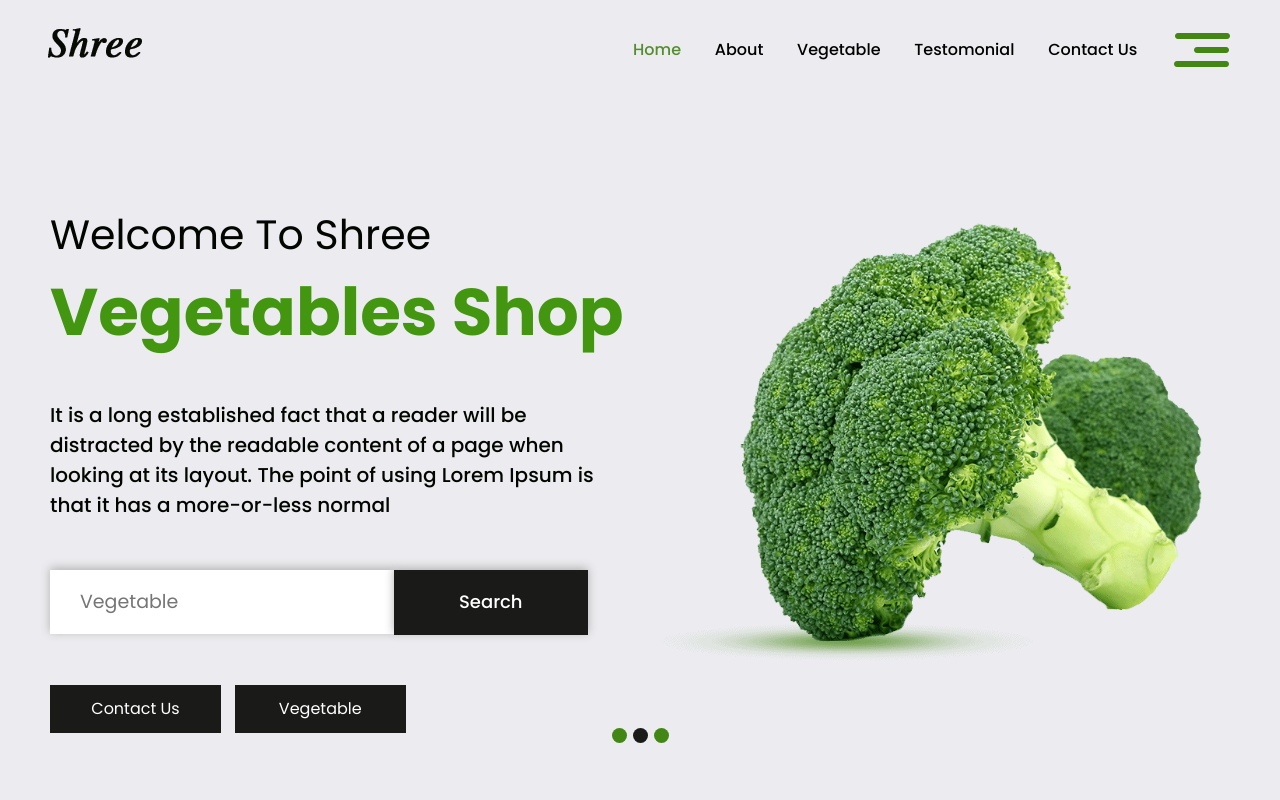
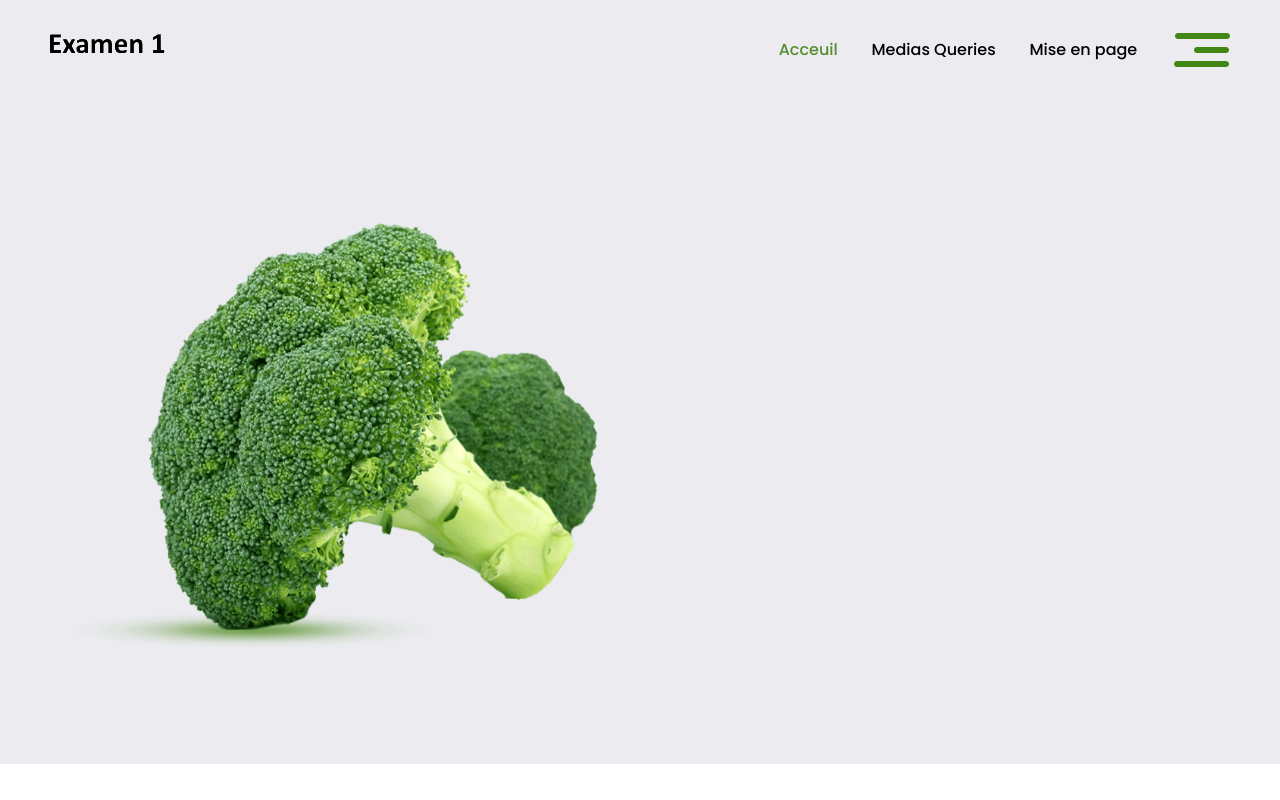
Before and after one commit to 2137772-Lamarche-Felix/2137772-Lamarche-Felix-Exam.github.io, a plain HTML site: page index.html in a window 1280 px wide. Shown: the top 800 px of the page. Drawn offline with nearby package versions, Linux system fonts and the light colour scheme; some packages are replaced by stand-ins of ours.

Commit message:
Examen 1 -version finale

```diff
--- a/css/medias_queries.css
+++ b/css/medias_queries.css
@@ -1,6 +1,6 @@
 html, body {
     margin: 0px;
-    background-color: #dbdac4;
+    ;
 }
 
 #main_container{
@@ -32,18 +32,20 @@ header h1 {
 
 article {
     grid-area: article;
-
-    text-align: justify;
+    justify-content: center;
     padding: 0px 50px;
 }
 
 .pub {
-    grid-area: pub;
+
+    display: none;
 
 
 }
 .pub img{
+    display: none;
     width: 300px;
+
 }
 
 .image {
@@ -51,11 +53,13 @@ article {
 
     display: flex;
     flex-direction: column;
-    justify-content: center;
+    justify-content: flex-start;
     align-items: center;
+    align-self:  center;
 
     padding: 10px
 }
 .image img{
     width: 200px;
+    justify-content: flex-start;
 }
--- /dev/null
+++ b/css/mise_en_page.css
@@ -0,0 +1,39 @@
+.main_container
+{
+    display: flex;
+    flex-direction: row;
+    background-color: aliceblue;
+    justify-content: center;
+    height: 100vh;
+    padding: 0px 0px;
+
+}
+#menu
+{
+    display: flex;
+    width: 200px;
+    flex-direction: column;
+
+
+}
+.image1
+{
+    align-items: flex-end;
+    align-self: flex-end;
+    align-content: center;
+
+}
+.Texte
+{
+    display: flex;
+    width: 100%;
+    height: 100%;
+    background-color:blueviolet;
+
+    flex-direction: column;
+    text-align: justify;
+}
+.Titre
+{
+    text-align: center;
+}
--- a/index.html
+++ b/index.html
@@ -9,7 +9,7 @@
     <meta name="viewport" content="width=device-width, initial-scale=1">
     <meta name="viewport" content="initial-scale=1, maximum-scale=1">
     <!-- site metas -->
-    <title>Shree</title>
+    <title>Examen 1 - Félix Lamarche</title>
     <meta name="keywords" content="">
     <meta name="description" content="">
     <meta name="author" content="">
@@ -53,7 +53,7 @@
                 <div class="full">
                   <div class="center-desk">
                     <div class="logo">
-                      <a href="index.html"><img src="images/logo.png" alt="#" /></a>
+                      <a href="index.html"><img src="images/examen1.png" alt="#" /></a>
                     </div>
                   </div>
                 </div>
@@ -64,11 +64,10 @@
                   <div class="limit-box">
                     <nav class="main-menu ">
                       <ul class="menu-area-main">
-                        <li class="active"><a href="index.html">Home</a></li>
-                        <li><a href="#about">About</a></li>
-                        <li><a href="#vegetable">Vegetable</a></li>
-                        <li><a href="#testimonial">Testomonial</a></li>
-                        <li><a href="#contact">Contact Us</a></li>
+                        <li class="active"><a href="index.html">Acceuil</a></li>
+                        <li><a href="medias_queries.html">Medias Queries</a></li>
+                        <li><a href="mise_en_page.html">Mise en page</a></li>
+
 
                       <li> <a href="#"><img src="icon/icon_b.png" alt="#" /></a></li>
                       </ul>
@@ -87,11 +86,6 @@
       <section class="slider_section">
         <div id="myCarousel" class="carousel slide" data-ride="carousel">
 
-          <ol class="carousel-indicators">
-            <li data-target="#myCarousel" data-slide-to="0" class="active"></li>
-            <li data-target="#myCarousel" data-slide-to="1"></li>
-            <li data-target="#myCarousel" data-slide-to="2"></li>
-          </ol>
 
           <div class="carousel-inner">
 
@@ -106,10 +100,11 @@
                           <h1>L'examen 1</h1>
                           <p>Fermez les yeux et prenez une grande respiration. Vous êtes tous capable de réussir. </p>
                           <form class="Vegetable">
-                            <input class="Vegetable_fom" placeholder="Vegetable" type="text" name=" Vegetable">
-                            <button class="Search_btn">Search</button>
+
+
                           </form>
-                          <a href="#">Contact Us</a> <a href="#">Vegetable</a>
+
+
                       </div>
                     </div>
 
@@ -129,17 +124,7 @@
                 <div class="carousel-caption">
                   <div class="row">
 
-                    <div class="col-xl-6 col-lg-6 col-md-6 col-sm-12">
-                      <div class="text-bg">
-                        <span>Welcome To Shree</span>
-                          <h1>Vegetables Shop</h1>
-                          <p>It is a long established fact that a reader will be distracted by the readable content of a page when looking at its layout. The point of using Lorem Ipsum is that it has a more-or-less normal </p>
-                          <form class="Vegetable">
-                            <input class="Vegetable_fom" placeholder="Vegetable" type="text" name=" Vegetable">
-                            <button class="Search_btn">Search</button>
-                          </form>
-                          <a href="#">Contact Us</a> <a href="#">Vegetable</a>
-                      </div>
+
                     </div>
 
                     <div class="col-xl-6 col-lg-6 col-md-6 col-sm-12">
@@ -158,17 +143,7 @@
                 <div class="carousel-caption">
                   <div class="row">
 
-                    <div class="col-xl-6 col-lg-6 col-md-6 col-sm-12">
-                      <div class="text-bg">
-                        <span>Welcome To Shree</span>
-                          <h1>Vegetables Shop</h1>
-                          <p>It is a long established fact that a reader will be distracted by the readable content of a page when looking at its layout. The point of using Lorem Ipsum is that it has a more-or-less normal </p>
-                          <form class="Vegetable">
-                            <input class="Vegetable_fom" placeholder="Vegetable" type="text" name=" Vegetable">
-                            <button class="Search_btn">Search</button>
-                          </form>
-                          <a href="#">Contact Us</a> <a href="#">Vegetable</a>
-                      </div>
+
                     </div>
 
                     <div class="col-xl-6 col-lg-6 col-md-6 col-sm-12">
```
Also changed, not shown: medias_queries.html (+8 -4 lines), mise_en_page.html (+39 -0 lines).
